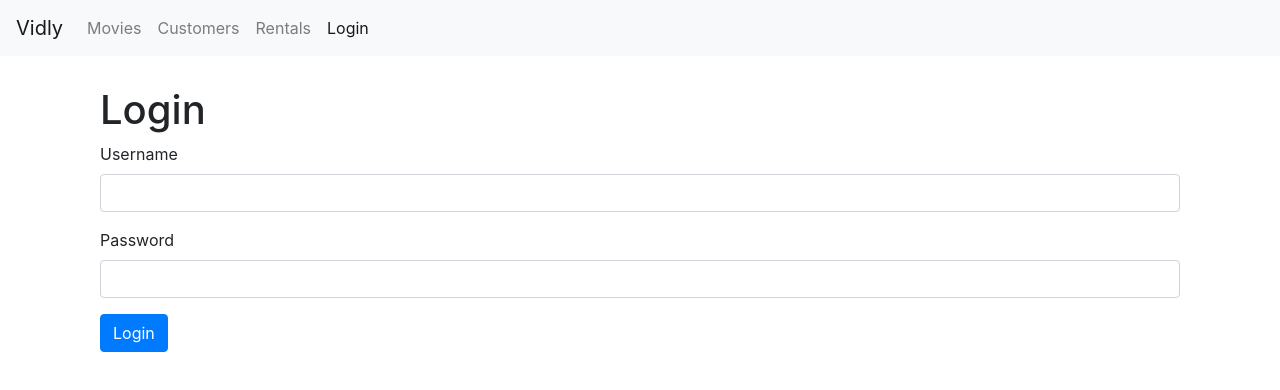
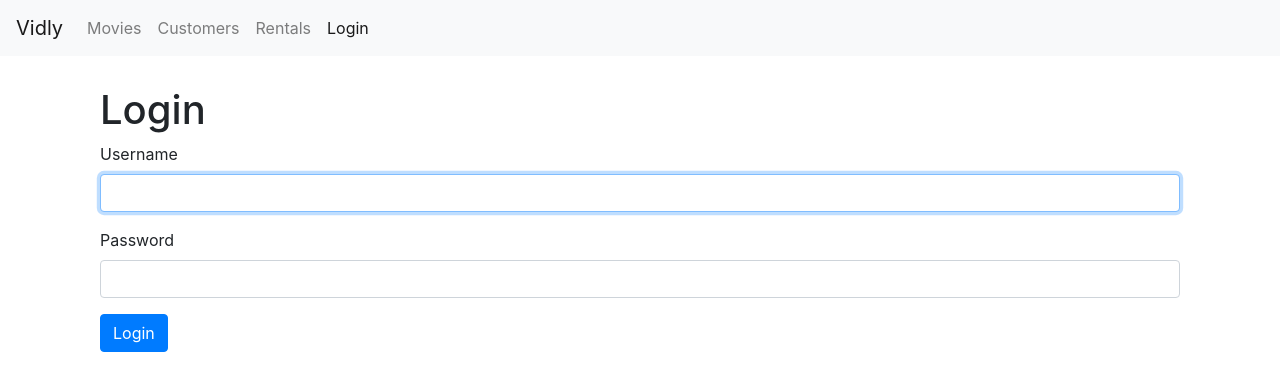
Before and after one commit to codewithsathya/learning-react, a React (Create React App) app in the folder vidly/: page /login in a window 1280 px wide. Shown: the top 390 px of the page. Built offline with nearby package versions, Linux system fonts and the light colour scheme.

Commit message:
Using Refs

```diff
--- a/vidly/src/components/loginForm.jsx
+++ b/vidly/src/components/loginForm.jsx
@@ -1,10 +1,17 @@
 import React, { Component } from "react";
 
 class LoginForm extends Component {
+  username = React.createRef();
+
   handleSubmit = (e) => {
     e.preventDefault();
     console.log("Submitted");
   };
+
+  componentDidMount() {
+    this.username.current.focus();
+  };
+
   render() {
     return (
       <div className="container">
@@ -12,7 +19,7 @@ class LoginForm extends Component {
         <form onSubmit={this.handleSubmit}>
           <div className="form-group">
             <label htmlFor="username">Username</label>
-            <input id="username" type="text" className="form-control" />
+            <input ref={this.username} id="username"  type="text" className="form-control" />
           </div>
           <div className="form-group">
             <label htmlFor="">Password</label>
```
